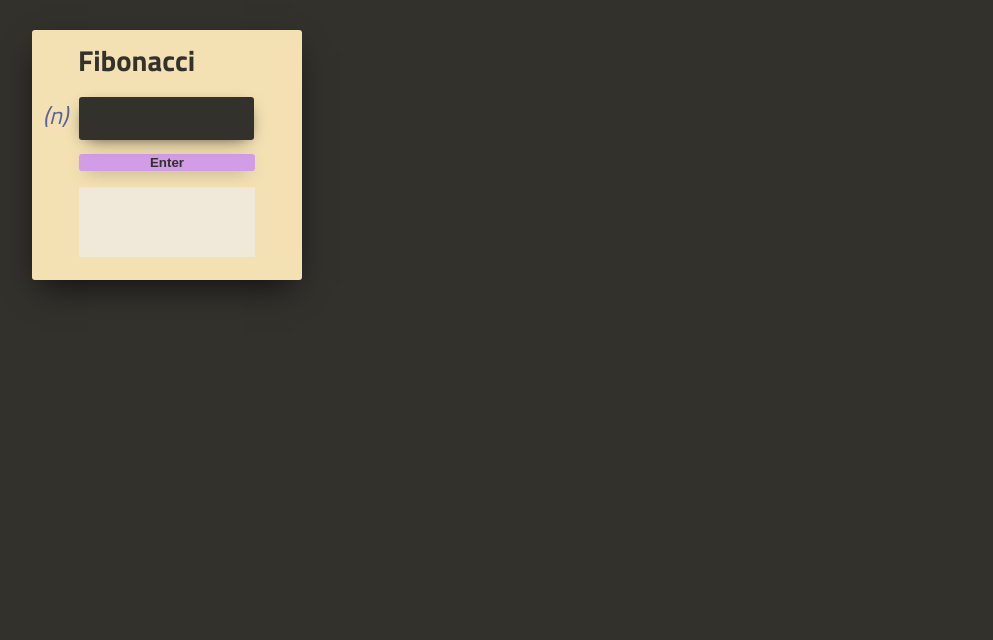
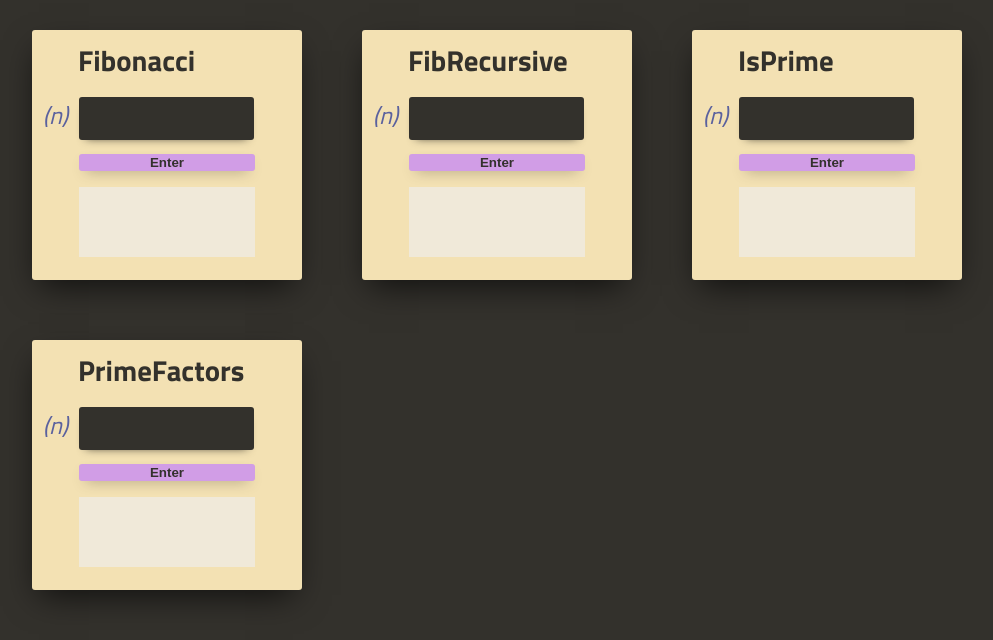
Before and after one commit to Loxphordex/Blockhouse, a React (Create React App) app: page / in a window 1280 px wide. Shown: the top 640 px of the page, without its empty margins (138-1131 px from the left). Built offline with nearby package versions, Linux system fonts and the light colour scheme.

Commit message:
data map

```diff
--- a/src/App.js
+++ b/src/App.js
@@ -2,7 +2,7 @@ import React from 'react';
 import QuestionTemplate from './components/QuestionTemplate'
 import './App.css';
 import './components/QuestionTemplate.css'
-import * as library from './functions/functions'
+import questionData from './data/questionData'
 
 export const mapStateToProps = (state) => ({
   input: state.userInput,
@@ -21,14 +21,16 @@ function App(props) {
   return (
     <div className="App">
       <section className='question-container'>
-        <QuestionTemplate
-          title='Fibonacci'
-          algorithm={library.fibonacci}
-          input={userInput}
-          inputValue={input}
-          answer={answer}
-          answers={answers}
-        />
+        { questionData && questionData.map(data => {
+          return <QuestionTemplate
+            title={data.title}
+            algorithm={data.algorithm}
+            input={userInput}
+            inputValue={input}
+            answer={answer}
+            answers={answers}
+          />
+        }) }
       </section>
     </div>
   );
--- a/src/components/QuestionTemplate.css
+++ b/src/components/QuestionTemplate.css
@@ -64,9 +64,9 @@
     background-color: rgb(51, 49, 44);
     color: rgb(209, 157, 230);
 
-    -webkit-box-shadow: 0px 5px 17px -7px rgba(0,0,0,0.8);
-    -moz-box-shadow: 0px 5px 17px -7px rgba(0,0,0,0.8);
-    box-shadow: 0px 5px 17px -7px rgba(0,0,0,0.8);
+    -webkit-box-shadow: 0px 5px 10px -7px rgba(0,0,0,0.8);
+    -moz-box-shadow: 0px 5px 10px -7px rgba(0,0,0,0.8);
+    box-shadow: 0px 5px 10px -7px rgba(0,0,0,0.8);
 }
 
 .answer-submit {
@@ -82,9 +82,9 @@
 
     border-radius: 3px;
 
-    -webkit-box-shadow: 0px 5px 17px -7px rgba(0,0,0,0.8);
-    -moz-box-shadow: 0px 5px 17px -7px rgba(0,0,0,0.8);
-    box-shadow: 0px 5px 17px -7px rgba(0,0,0,0.8);
+    -webkit-box-shadow: 0px 5px 14px -7px rgba(0,0,0,0.8);
+    -moz-box-shadow: 0px 5px 14px -7px rgba(0,0,0,0.8);
+    box-shadow: 0px 5px 14px -7px rgba(0,0,0,0.8);
 }
 
 .answer-submit:hover {
--- /dev/null
+++ b/src/data/questionData.js
@@ -0,0 +1,20 @@
+import * as library from '../functions/functions'
+
+export default [
+    {
+        title: 'Fibonacci',
+        algorithm: library.fibonacci
+    },
+    {
+        title: 'FibRecursive',
+        algorithm: library.fibonacciRecursve
+    },
+    {
+        title: 'IsPrime',
+        algorithm: library.isPrime
+    },
+    {
+        title: 'PrimeFactors',
+        algorithm: library.primeFactors
+    }
+]
--- /dev/null
+++ b/src/functions/fibonacciRecursive.js
@@ -0,0 +1,5 @@
+export default function fibonacciRecursive(n) {
+    if (n < 2) return n;
+
+    return fibonacciRecursive(n - 1) + fibonacciRecursive(n - 2)
+}
--- /dev/null
+++ b/src/functions/isPrime.js
@@ -0,0 +1,18 @@
+export default function isPrime(n) {
+    if (n < 0) {
+        return 'Value must be positive'
+    }
+
+    if (n === 1) {
+        return 'True'
+    }
+    let i = 2
+
+    while(i < n) {
+        if (n % i === 0) return 'False'
+        if (i > 2) i += 2
+        else i++
+    }
+
+    return 'True'
+}
--- /dev/null
+++ b/src/functions/primeFactors.js
@@ -0,0 +1,16 @@
+export default function primeFactors(n) {
+    let factors = ''
+    let divisor = 2
+
+    while(n > 2) {
+        if (n % divisor === 0) {
+            factors += `${divisor}, `
+            n = n / divisor
+        }
+        else {
+            divisor++
+        }
+    }
+
+    return factors.slice(0, factors.length - 2)
+}
```
Also changed, not shown: src/functions/functions.js (+7 -1 lines).
